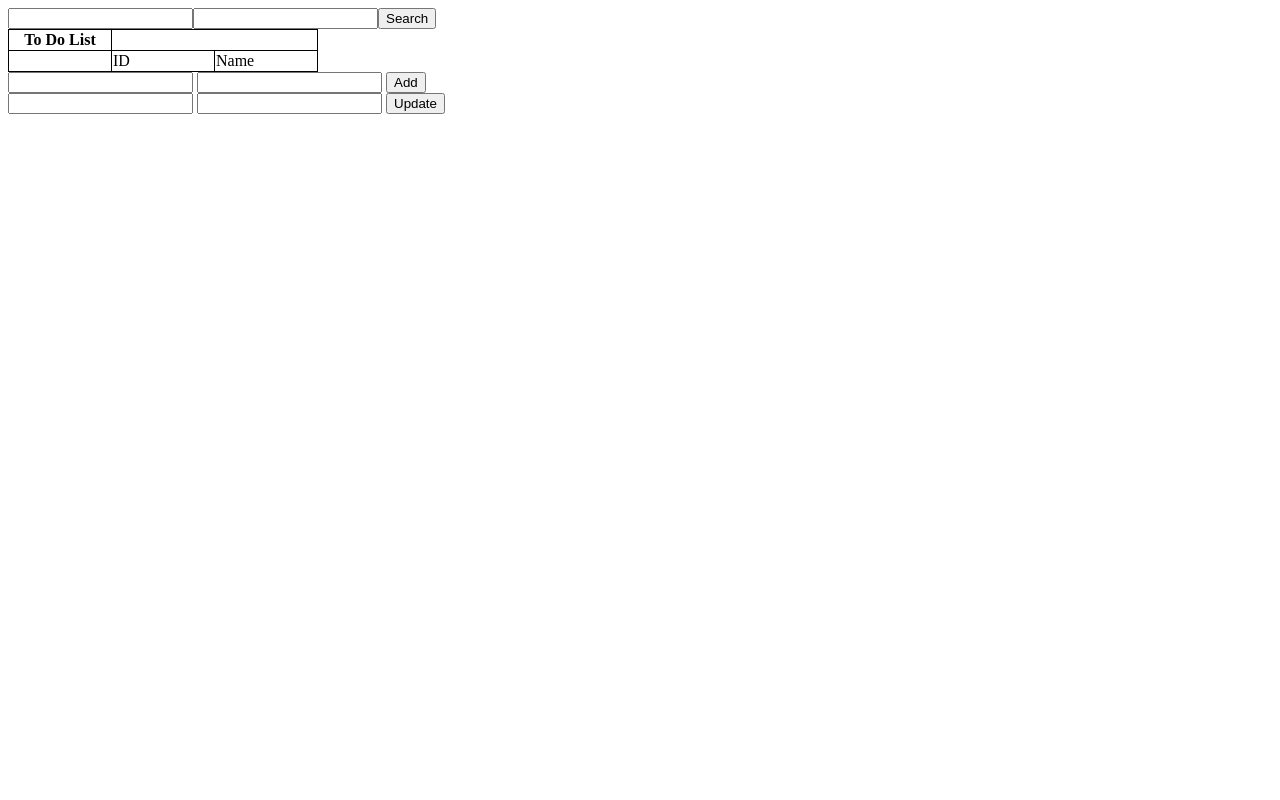
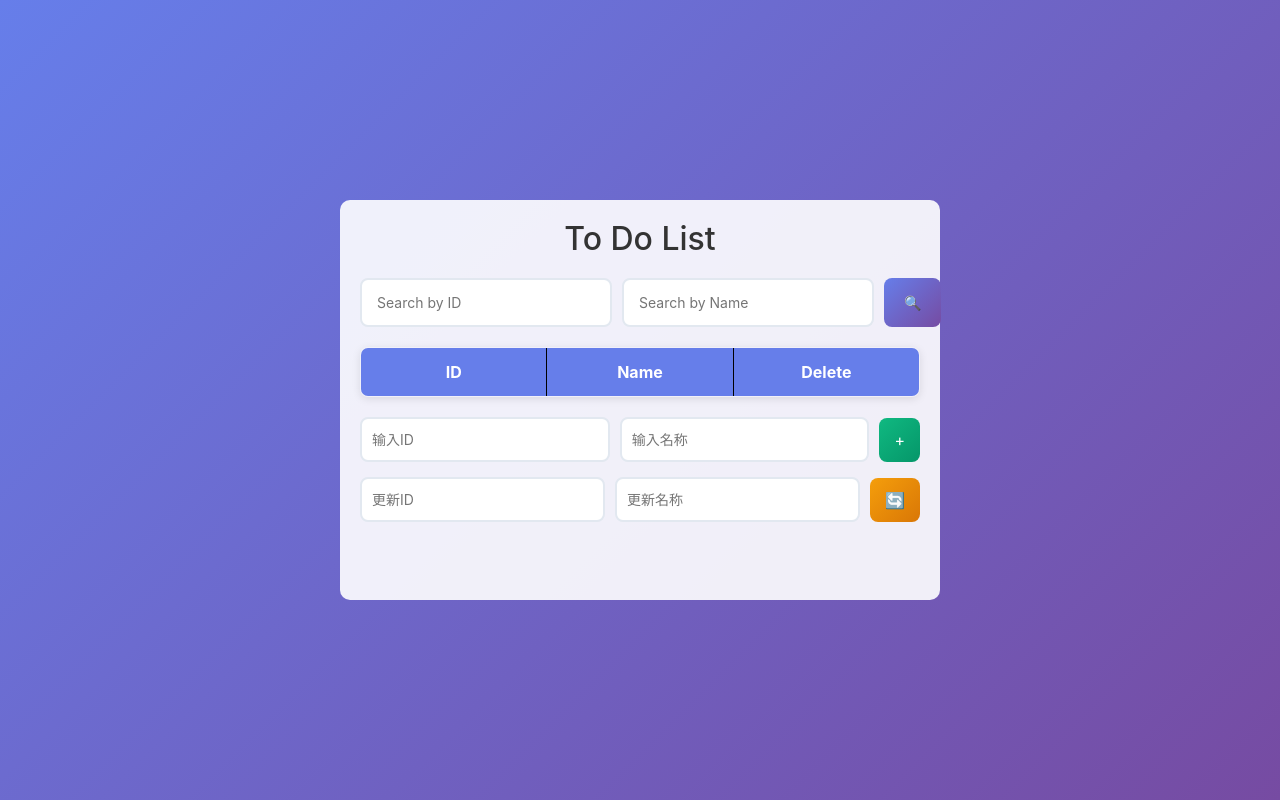
Before and after one commit to CYC-Justin/SAT, a plain HTML site: page static/index.html in a window 1280 px wide. Drawn offline with nearby package versions, Linux system fonts and the light colour scheme; no server answers.

Commit message:
添加了index.css,并且更改了一些html的内容

```diff
--- a/static/css/index.css
+++ b/static/css/index.css
@@ -1,3 +1,165 @@
-.red-text {
-    color: red;
+/* 表格边框颜色 */
+table,
+th,
+td {
+  border: 1px solid black;
+  border-collapse: collapse;
 }
+
+/*背景颜色*/
+body {
+  background: linear-gradient(135deg, #667eea 0%, #764ba2 100%);
+  min-height: 100vh;
+  margin: 0;
+  padding: 20px;
+  font-family: -apple-system, BlinkMacSystemFont, 'Segoe UI', Roboto, sans-serif;
+}
+
+.todo-container {
+  width: 600px;
+  min-height: 400px;
+  position: absolute;
+  top: 50%;
+  left: 50%;
+  transform: translate(-50%, -50%);
+  padding: 20px;
+  background-color: rgba(255, 255, 255, 0.9);
+  border-radius: 10px;
+}
+
+.todo-container h2 {
+  text-align: center;
+  margin-bottom: 20px;
+  color: #333;
+}
+
+.search-section {
+  display: flex;
+  gap: 10px;
+  margin-bottom: 20px;
+}
+
+.search-input {
+  flex: 1;
+  padding: 12px 15px;
+  border: 2px solid #e2e8f0;
+  border-radius: 8px;
+  font-size: 14px;
+  outline: none;
+  transition: border-color 0.2s;
+}
+
+.search-input:focus {
+  border-color: #667eea;
+}
+
+.search-btn {
+  padding: 12px 20px;
+  background: linear-gradient(135deg, #667eea 0%, #764ba2 100%);
+  color: white;
+  border: none;
+  border-radius: 8px;
+  font-size: 14px;
+  font-weight: 500;
+  transition: background-color 0.2s;
+}
+
+.todo-item {
+  margin-bottom: 20px;
+}
+
+.todo-item table {
+  width: 100%;
+  border-radius: 8px;
+  overflow: hidden;
+  box-shadow: 0 2px 8px rgba(0, 0, 0, 0.1);
+}
+
+.todo-item th {
+  background-color: #667eea;
+  color: white;
+  padding: 12px;
+  text-align: center;
+}
+
+.todo-item td {
+  padding: 12px;
+  text-align: center;
+  background-color: white;
+}
+
+.add-section,
+.update-section {
+  display: flex;
+  gap: 10px;
+  margin-bottom: 15px;
+  align-items: center;
+}
+
+.add-section input,
+.update-section input {
+  flex: 1;
+  padding: 10px;
+  border: 2px solid #e2e8f0;
+  border-radius: 8px;
+  font-size: 14px;
+  outline: none;
+  transition: border-color 0.2s;
+}
+
+.add-section input:focus,
+.update-section input:focus {
+  border-color: #667eea;
+}
+
+.add-btn {
+  padding: 10px 15px;
+  background: linear-gradient(135deg, #10b981 0%, #059669 100%);
+  color: white;
+  border: none;
+  border-radius: 8px;
+  font-size: 16px;
+  cursor: pointer;
+  transition: transform 0.2s;
+}
+
+.add-btn:hover {
+  transform: scale(1.05);
+}
+
+.update-btn {
+  padding: 10px 15px;
+  background: linear-gradient(135deg, #f59e0b 0%, #d97706 100%);
+  color: white;
+  border: none;
+  border-radius: 8px;
+  font-size: 16px;
+  cursor: pointer;
+  transition: transform 0.2s;
+}
+
+.update-btn:hover {
+  transform: scale(1.05);
+}
+
+.delete-btn {
+  padding: 6px 10px;
+  background: linear-gradient(135deg, #ef4444 0%, #dc2626 100%);
+  color: white;
+  border: none;
+  border-radius: 6px;
+  font-size: 14px;
+  cursor: pointer;
+  transition: transform 0.2s;
+}
+
+.delete-btn:hover {
+  transform: scale(1.1);
+}
+
+/* display: flex; */
+/* 水平置中 */
+/* justify-content: center;     */
+/* 垂直置中 */
+/* align-content: center;       */
+/* flex-wrap: wrap;  */
--- a/static/index.html
+++ b/static/index.html
@@ -3,40 +3,49 @@
 <html>
 
 <head>
+  <link href="https://cdn.jsdelivr.net/npm/bootstrap@5.3.0/dist/css/bootstrap.min.css" rel="stylesheet">
+  <script src="https://cdn.jsdelivr.net/npm/bootstrap@5.3.0/dist/js/bootstrap.bundle.min.js"></script>
+
   <title>To Do List</title>
   <link rel="stylesheet" href="css/index.css">
-  <style>
-    table,
-    th,
-    td {
-      border: 1px solid black;
-      border-collapse: collapse;
-    }
-  </style>
+
 </head>
 
 <body>
-  <table id="table">
-    <tr>
-      <th width="100px">To Do List</th>
-      <input type="text" id="search_id" />
-      <input type="text" id="search_name" />
-      <button id="search">Search</button>
-    </tr>
-    <tr>
-      <td></td>
-      <td width="100px">ID</td>
-      <td width="100px">Name</td>
-    </tr>
+  <div class="todo-container">
+    <h2>To Do List</h2>
 
-  </table>
-  <input type="text" id="id" />
-  <input type="text" id="name" />
-  <button id="submit">Add</button>
-  <br>
-  <input type="text" id="id_update" />
-  <input type="text" id="name_update" />
-  <button id="update">Update</button>
+    <!-- 搜索区域移到表格外面 -->
+    <div class="search-section">
+      <input type="text" id="search_id" class="search-input" placeholder="Search by ID">
+      <input type="text" id="search_name" class="search-input" placeholder="Search by Name">
+      <button id="search" class="search-btn">🔍</button>
+    </div>
+
+    <div class="todo-item">
+      <table id="table">
+        <tr>
+          <th width="100px">ID</th>
+          <th width="100px">Name</th>
+          <th width="100px">Delete</th>
+        </tr>
+      </table>
+    </div>
+
+    <!-- 添加区域 -->
+    <div class="add-section">
+      <input type="text" id="id" placeholder="输入ID" />
+      <input type="text" id="name" placeholder="输入名称" />
+      <button id="submit" class="add-btn">+</button>
+    </div>
+
+    <!-- 更新区域 -->
+    <div class="update-section">
+      <input type="text" id="id_update" placeholder="更新ID" />
+      <input type="text" id="name_update" placeholder="更新名称" />
+      <button id="update" class="update-btn">🔄</button>
+    </div>
+  </div>
 </body>
 <script>
 
@@ -45,8 +54,8 @@
     // 清空表格，保留表头
     const table = document.getElementById('table');
     const rows = table.querySelectorAll('tr');
-    // 删除除了前两行（表头）之外的所有行
-    for (let i = rows.length - 1; i >= 2; i--) {
+    // 删除除了第一行（表头）之外的所有行
+    for (let i = rows.length - 1; i >= 1; i--) {
       rows[i].remove();
     }
     const params = new URLSearchParams();
@@ -63,7 +72,7 @@
           <td>${item.id}</td>
           <td>${item.name}</td>
           <td>
-            <button class="delete" data-id="${item.id}" data-name="${item.name}">Delete</button>
+            <button class="delete-btn" data-id="${item.id}" data-name="${item.name}">🗑️</button>
           </td>
         `
           document.getElementById('table').appendChild(row)
@@ -82,9 +91,9 @@
     get_data()
   })
 
-  // 为所有删除按钮添加事件监听器
+  // 为所有删除按钮添加事件监听器 - 修复选择器
   function delete_data() {
-    document.querySelectorAll('.delete').forEach(btn => {
+    document.querySelectorAll('.delete-btn').forEach(btn => {
       btn.addEventListener('click', function () {
         const id = this.getAttribute('data-id')
         const name = this.getAttribute('data-name')
```
